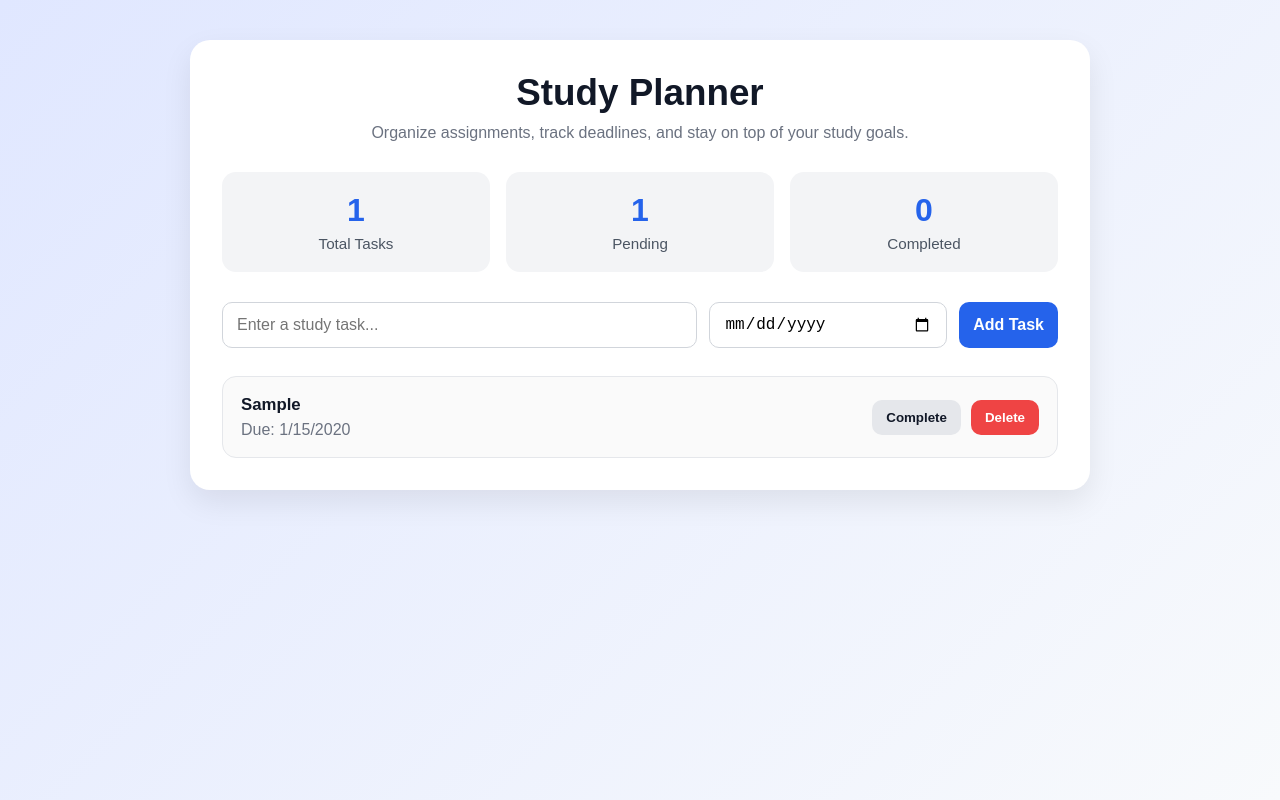
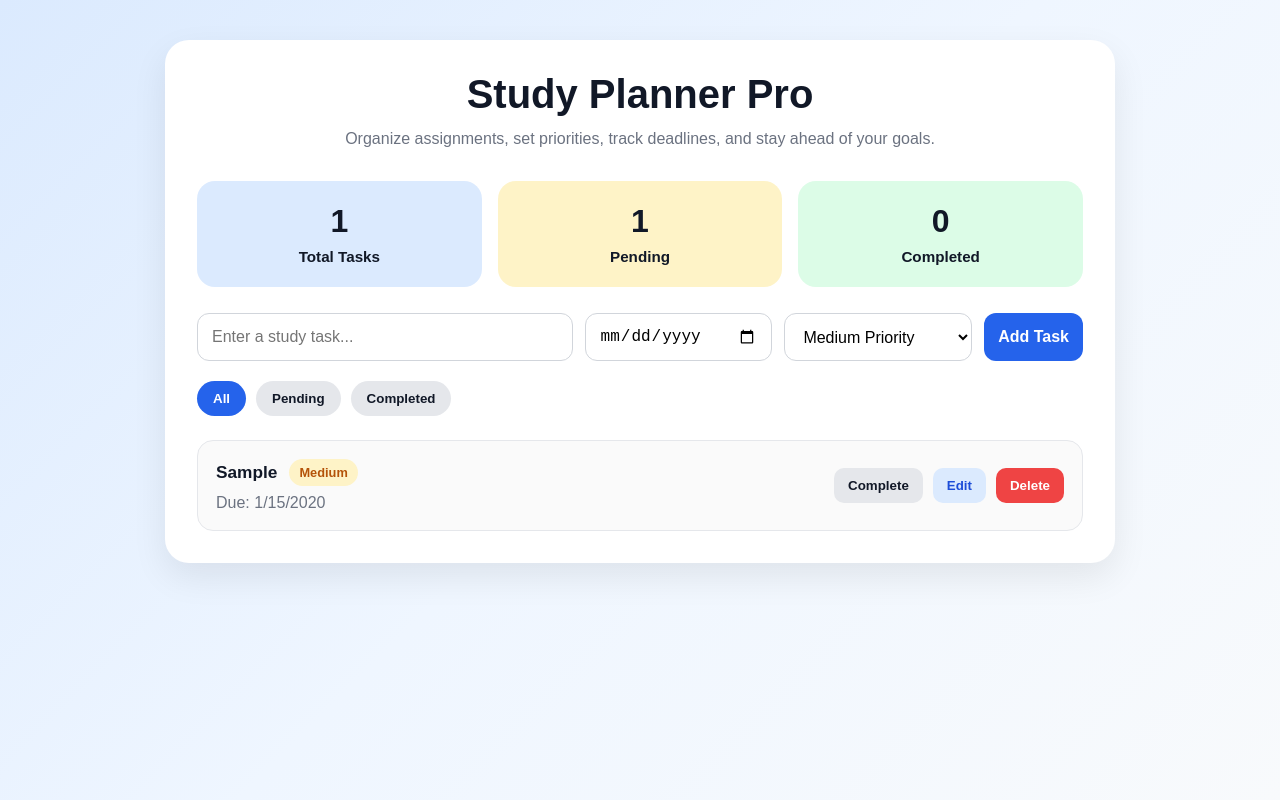
Before and after one commit to klarisapere5-debug/study.app, a website built with Vite: page index.html in a window 1280 px wide. Both pictures are taken after typing "Sample", "2020-01-15" into the empty fields and a click on the button "Add Task". Built offline with nearby package versions, Linux system fonts and the light colour scheme.

Commit message:
Upgrade study planner app

```diff
--- a/src/main.ts
+++ b/src/main.ts
@@ -1,10 +1,14 @@
 import "./style.css";
+
+type Priority = "High" | "Medium" | "Low";
+type FilterType = "All" | "Pending" | "Completed";
 
 type Task = {
   id: number;
   text: string;
   dueDate: string;
   completed: boolean;
+  priority: Priority;
 };
 
 const app = document.querySelector<HTMLDivElement>("#app");
@@ -14,6 +18,8 @@ if (!app) {
 }
 
 let tasks: Task[] = JSON.parse(localStorage.getItem("studyapp-tasks") || "[]");
+let currentFilter: FilterType = "All";
+let editingTaskId: number | null = null;
 
 const saveTasks = () => {
   localStorage.setItem("studyapp-tasks", JSON.stringify(tasks));
@@ -25,31 +31,48 @@ const formatDate = (date: string) => {
   return formatted.toLocaleDateString();
 };
 
+const getFilteredTasks = () => {
+  if (currentFilter === "Pending") {
+    return tasks.filter((task) => !task.completed);
+  }
+
+  if (currentFilter === "Completed") {
+    return tasks.filter((task) => task.completed);
+  }
+
+  return tasks;
+};
+
+const getPriorityClass = (priority: Priority) => {
+  return priority.toLowerCase();
+};
+
 const renderApp = () => {
   const totalTasks = tasks.length;
   const completedTasks = tasks.filter((task) => task.completed).length;
   const pendingTasks = totalTasks - completedTasks;
+  const filteredTasks = getFilteredTasks();
 
   app.innerHTML = `
     <div class="app">
       <div class="container">
         <header class="header">
-          <h1>Study Planner</h1>
+          <h1>Study Planner Pro</h1>
           <p class="subtitle">
-            Organize assignments, track deadlines, and stay on top of your study goals.
+            Organize assignments, set priorities, track deadlines, and stay ahead of your goals.
           </p>
         </header>
 
         <section class="stats">
-          <div class="stat-box">
+          <div class="stat-box total-card">
             <h2>${totalTasks}</h2>
             <p>Total Tasks</p>
           </div>
-          <div class="stat-box">
+          <div class="stat-box pending-card">
             <h2>${pendingTasks}</h2>
             <p>Pending</p>
           </div>
-          <div class="stat-box">
+          <div class="stat-box completed-card">
             <h2>${completedTasks}</h2>
             <p>Completed</p>
           </div>
@@ -58,25 +81,42 @@ const renderApp = () => {
         <section class="task-form">
           <input id="taskInput" type="text" placeholder="Enter a study task..." />
           <input id="dateInput" type="date" />
+          <select id="priorityInput">
+            <option value="High">High Priority</option>
+            <option value="Medium" selected>Medium Priority</option>
+            <option value="Low">Low Priority</option>
+          </select>
           <button id="addTaskBtn">Add Task</button>
+        </section>
+
+        <section class="filters">
+          <button class="filter-btn ${currentFilter === "All" ? "active-filter" : ""}" data-filter="All">All</button>
+          <button class="filter-btn ${currentFilter === "Pending" ? "active-filter" : ""}" data-filter="Pending">Pending</button>
+          <button class="filter-btn ${currentFilter === "Completed" ? "active-filter" : ""}" data-filter="Completed">Completed</button>
         </section>
 
         <section class="task-list">
           ${
-            tasks.length === 0
-              ? `<p class="empty-message">No tasks yet. Add your first one.</p>`
-              : tasks
+            filteredTasks.length === 0
+              ? `<p class="empty-message">No tasks found for this filter.</p>`
+              : filteredTasks
                   .map(
                     (task) => `
               <div class="task-card ${task.completed ? "completed" : ""}">
                 <div class="task-info">
+                  <div class="task-top-row">
                     <h3>${task.text}</h3>
+                    <span class="priority-badge ${getPriorityClass(task.priority)}">${task.priority}</span>
+                  </div>
                   <p>Due: ${formatDate(task.dueDate)}</p>
                 </div>
 
                 <div class="task-actions">
                   <button class="complete-btn" data-id="${task.id}">
                     ${task.completed ? "Undo" : "Complete"}
+                  </button>
+                  <button class="edit-btn" data-id="${task.id}">
+                    Edit
                   </button>
                   <button class="delete-btn" data-id="${task.id}">
                     Delete
@@ -94,22 +134,47 @@ const renderApp = () => {
 
   const taskInput = document.querySelector<HTMLInputElement>("#taskInput");
   const dateInput = document.querySelector<HTMLInputElement>("#dateInput");
+  const priorityInput = document.querySelector<HTMLSelectElement>("#priorityInput");
   const addTaskBtn = document.querySelector<HTMLButtonElement>("#addTaskBtn");
+
+  if (editingTaskId !== null) {
+    const taskToEdit = tasks.find((task) => task.id === editingTaskId);
+
+    if (taskToEdit && taskInput && dateInput && priorityInput && addTaskBtn) {
+      taskInput.value = taskToEdit.text;
+      dateInput.value = taskToEdit.dueDate;
+      priorityInput.value = taskToEdit.priority;
+      addTaskBtn.textContent = "Save Changes";
+    }
+  }
 
   addTaskBtn?.addEventListener("click", () => {
     const text = taskInput?.value.trim() || "";
     const dueDate = dateInput?.value || "";
+    const priority = (priorityInput?.value as Priority) || "Medium";
 
     if (!text) return;
 
+    if (editingTaskId !== null) {
+      tasks = tasks.map((task) =>
+        task.id === editingTaskId
+          ? { ...task, text, dueDate, priority }
+          : task
+      );
+
+      editingTaskId = null;
+    } else {
       const newTask: Task = {
         id: Date.now(),
         text,
         dueDate,
         completed: false,
+        priority,
       };
 
       tasks.push(newTask);
+    }
+
     saveTasks();
     renderApp();
   });
@@ -129,7 +194,27 @@ const renderApp = () => {
     button.addEventListener("click", () => {
       const id = Number(button.dataset.id);
       tasks = tasks.filter((task) => task.id !== id);
+
+      if (editingTaskId === id) {
+        editingTaskId = null;
+      }
+
       saveTasks();
+      renderApp();
+    });
+  });
+
+  document.querySelectorAll<HTMLButtonElement>(".edit-btn").forEach((button) => {
+    button.addEventListener("click", () => {
+      const id = Number(button.dataset.id);
+      editingTaskId = id;
+      renderApp();
+    });
+  });
+
+  document.querySelectorAll<HTMLButtonElement>(".filter-btn").forEach((button) => {
+    button.addEventListener("click", () => {
+      currentFilter = button.dataset.filter as FilterType;
       renderApp();
     });
   });
--- a/src/style.css
+++ b/src/style.css
@@ -7,7 +7,7 @@
 :root {
   font-family: Arial, Helvetica, sans-serif;
   color: #1f2937;
-  background: linear-gradient(135deg, #e0e7ff, #f8fafc);
+  background: linear-gradient(135deg, #dbeafe, #eff6ff, #f8fafc);
 }
 
 body {
@@ -26,12 +26,12 @@ body {
 }
 
 .container {
-  max-width: 900px;
+  max-width: 950px;
   margin: 0 auto;
   background: #ffffff;
-  border-radius: 20px;
+  border-radius: 24px;
   padding: 32px;
-  box-shadow: 0 12px 30px rgba(0, 0, 0, 0.08);
+  box-shadow: 0 14px 35px rgba(0, 0, 0, 0.08);
 }
 
 .header {
@@ -40,7 +40,7 @@ body {
 }
 
 .header h1 {
-  font-size: 2.3rem;
+  font-size: 2.5rem;
   margin-bottom: 10px;
   color: #111827;
 }
@@ -48,53 +48,71 @@ body {
 .subtitle {
   color: #6b7280;
   font-size: 1rem;
+  max-width: 680px;
+  margin: 0 auto;
+  line-height: 1.5;
 }
 
 .stats {
   display: grid;
   grid-template-columns: repeat(3, 1fr);
   gap: 16px;
-  margin-bottom: 30px;
+  margin-bottom: 26px;
 }
 
 .stat-box {
-  background: #f3f4f6;
-  border-radius: 14px;
-  padding: 20px;
+  border-radius: 18px;
+  padding: 22px;
   text-align: center;
+  color: #111827;
 }
 
 .stat-box h2 {
   font-size: 2rem;
-  color: #2563eb;
-  margin-bottom: 6px;
+  margin-bottom: 8px;
 }
 
 .stat-box p {
-  color: #4b5563;
   font-size: 0.95rem;
+  font-weight: 600;
+}
+
+.total-card {
+  background: #dbeafe;
+}
+
+.pending-card {
+  background: #fef3c7;
+}
+
+.completed-card {
+  background: #dcfce7;
 }
 
 .task-form {
   display: grid;
-  grid-template-columns: 2fr 1fr auto;
+  grid-template-columns: 2fr 1fr 1fr auto;
   gap: 12px;
-  margin-bottom: 28px;
+  margin-bottom: 20px;
 }
 
 .task-form input,
+.task-form select,
 .task-form button {
-  padding: 12px 14px;
-  border-radius: 10px;
+  padding: 13px 14px;
+  border-radius: 12px;
   font-size: 1rem;
 }
 
-.task-form input {
+.task-form input,
+.task-form select {
   border: 1px solid #d1d5db;
+  background: white;
   outline: none;
 }
 
-.task-form input:focus {
+.task-form input:focus,
+.task-form select:focus {
   border-color: #2563eb;
 }
 
@@ -103,11 +121,37 @@ body {
   background: #2563eb;
   color: white;
   cursor: pointer;
-  font-weight: 600;
+  font-weight: 700;
 }
 
 .task-form button:hover {
   background: #1d4ed8;
+}
+
+.filters {
+  display: flex;
+  gap: 10px;
+  flex-wrap: wrap;
+  margin-bottom: 24px;
+}
+
+.filter-btn {
+  border: none;
+  background: #e5e7eb;
+  color: #111827;
+  padding: 10px 16px;
+  border-radius: 999px;
+  cursor: pointer;
+  font-weight: 600;
+}
+
+.filter-btn:hover {
+  background: #d1d5db;
+}
+
+.active-filter {
+  background: #2563eb;
+  color: white;
 }
 
 .task-list {
@@ -120,15 +164,21 @@ body {
   display: flex;
   justify-content: space-between;
   align-items: center;
-  gap: 16px;
+  gap: 18px;
   border: 1px solid #e5e7eb;
   background: #fafafa;
-  border-radius: 14px;
+  border-radius: 16px;
   padding: 18px;
+  transition: 0.2s ease;
+}
+
+.task-card:hover {
+  transform: translateY(-1px);
+  box-shadow: 0 8px 18px rgba(0, 0, 0, 0.05);
 }
 
 .task-card.completed {
-  background: #ecfdf5;
+  background: #f0fdf4;
 }
 
 .task-card.completed h3,
@@ -140,14 +190,47 @@ body {
   text-decoration: line-through;
 }
 
+.task-info {
+  flex: 1;
+}
+
+.task-top-row {
+  display: flex;
+  align-items: center;
+  gap: 12px;
+  flex-wrap: wrap;
+  margin-bottom: 8px;
+}
+
 .task-info h3 {
-  margin-bottom: 6px;
-  font-size: 1.05rem;
+  font-size: 1.08rem;
   color: #111827;
 }
 
 .task-info p {
   color: #6b7280;
+}
+
+.priority-badge {
+  font-size: 0.8rem;
+  font-weight: 700;
+  padding: 6px 10px;
+  border-radius: 999px;
+}
+
+.priority-badge.high {
+  background: #fee2e2;
+  color: #b91c1c;
+}
+
+.priority-badge.medium {
+  background: #fef3c7;
+  color: #b45309;
+}
+
+.priority-badge.low {
+  background: #dcfce7;
+  color: #15803d;
 }
 
 .task-actions {
@@ -161,7 +244,7 @@ body {
   border-radius: 10px;
   padding: 10px 14px;
   cursor: pointer;
-  font-weight: 600;
+  font-weight: 700;
 }
 
 .complete-btn {
@@ -171,6 +254,15 @@ body {
 
 .complete-btn:hover {
   background: #d1d5db;
+}
+
+.edit-btn {
+  background: #dbeafe;
+  color: #1d4ed8;
+}
+
+.edit-btn:hover {
+  background: #bfdbfe;
 }
 
 .delete-btn {
@@ -185,7 +277,18 @@ body {
 .empty-message {
   text-align: center;
   color: #6b7280;
-  padding: 24px 0;
+  padding: 28px 0;
+  font-size: 1rem;
+}
+
+@media (max-width: 900px) {
+  .task-form {
+    grid-template-columns: 1fr 1fr;
+  }
+
+  .task-form button {
+    grid-column: span 2;
+  }
 }
 
 @media (max-width: 700px) {
@@ -197,6 +300,10 @@ body {
     grid-template-columns: 1fr;
   }
 
+  .task-form button {
+    grid-column: span 1;
+  }
+
   .task-card {
     flex-direction: column;
     align-items: flex-start;
@@ -205,4 +312,12 @@ body {
   .task-actions {
     width: 100%;
   }
+
+  .header h1 {
+    font-size: 2rem;
+  }
+
+  .container {
+    padding: 22px;
+  }
 }
```
Lines whose indentation alone changed are shown as unchanged.
